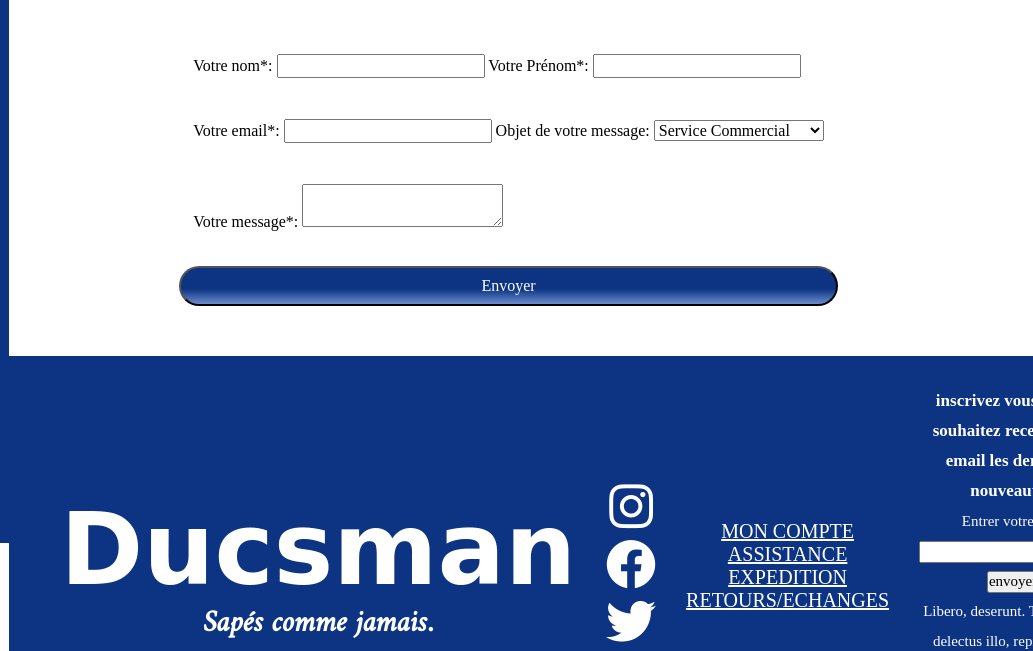
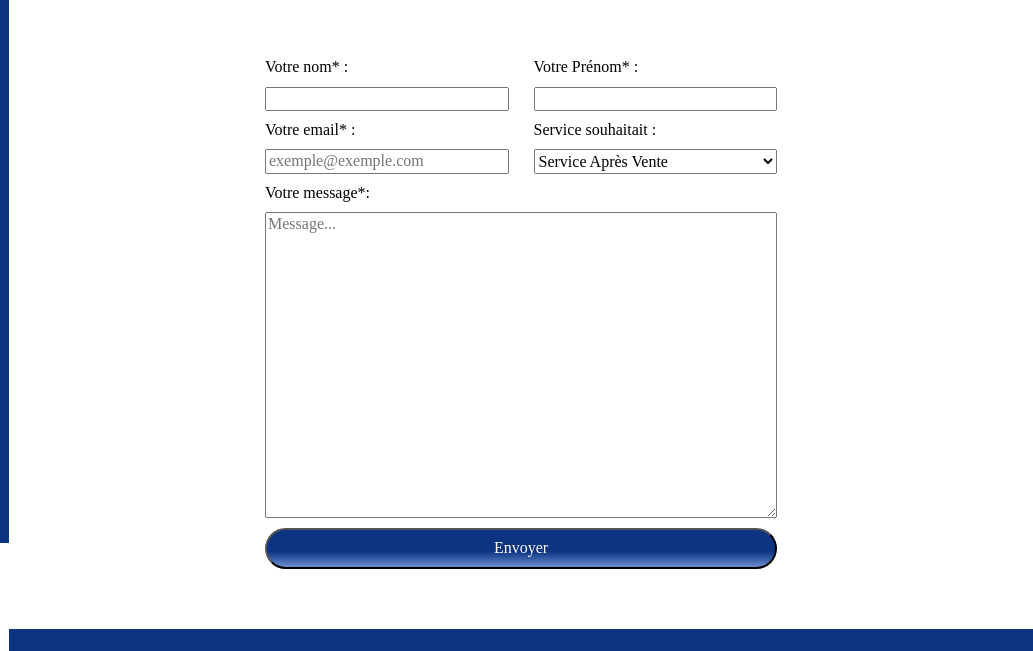
Before and after one commit to Thomas-Dulompont/Brief4-Simplon-DevInte-Val-1, a website built with Parcel: page contact.html in a window 1280 px wide. Shown: the part 257-908 px from the top of the page, 247-1280 px from the left. Built offline with nearby package versions, Linux system fonts and the light colour scheme; a web font is replaced by a local one.

Commit message:
Finition Formulaire

```diff
--- a/contact.html
+++ b/contact.html
@@ -45,34 +45,31 @@
   </header>
 
   <form class="formulaire" action="/" method="POST">
-      <fieldset>
-         <label for="name">Votre nom*:</label>
-          <input id="name" name="name" required>
 
-          <label for="first_name">Votre Prénom*:</label>
-          <input id="first_name" name="first_name" required>
-      </fieldset><br>
+        <label for="nom" id="text-nom">Votre nom* :</label>
+        <input id="nom" name="nom" required>
 
-      <fieldset>
-        <label for="email">Votre email*:</label>
-        <input id="email" name="email" required>
+        <label for="prenom" id="text-prenom">Votre Prénom* :</label>
+        <input id="prenom" name="prenom" required>
 
-        <label for="subject">Objet de votre message:</label>
-          <select id="subject" name="subject">
+        <label for="email" id="text-email">Votre email* :</label>
+        <input id="email" name="email" placeholder="exemple@exemple.com" required>
+
+        <label for="objet" id="text-objet">Service souhaitait :</label>
+          <select id="objet" name="objet">
             <optgroup label="Service concerné">
-              <option value="commercial">Service Commercial</option>
+              <option value="commercial">Service Après Vente</option>
               <option value="technique">Service Technique</option>
               <option value="other">Autres</option>
             </optgroup>
           </select>
-      </fieldset><br>
 
-      <fieldset>
-       <label for="message">Votre message*:</label>
-        <textarea id="message" name="message" required></textarea>
-      </fieldset><br>
-      <button type="submit">Envoyer</button>
-    </form>
+        <label for="message" id="text-message">Votre message*:</label>
+        <textarea id="message" name="message" placeholder="Message..." required></textarea>
+
+      <button id="envoyer" type="submit">Envoyer</button>
+
+  </form>
 
     <footer>
       <div class="footer">
@@ -106,6 +103,7 @@
       </div>
     </footer>
     <p class="copyright"> Copyright 2022 L'Equipe de choc</p>
+    </div>
 </body>
 
 </html>
--- a/scss/abstracts/_mixins.scss
+++ b/scss/abstracts/_mixins.scss
@@ -10,6 +10,9 @@
 
     h2 {
         font-family: 'Amiri', serif;
+    }
+    p {
+        font-family: 'Maitree', serif;
     }
 }
 
--- a/scss/components/_button.scss
+++ b/scss/components/_button.scss
@@ -31,3 +31,20 @@
 .more a:hover {
     @include button-hover;
 }
+
+// BUTTON FORMULAIRE
+
+button{
+    @include default;
+    padding: 9px 25px;
+    background: linear-gradient(0deg, rgba(107,140,206,1) 0%, rgba(107,140,206,1) 0%, rgba(12,52,131,1) 42%);
+    border-radius: 50px;
+    cursor: pointer;
+    transition: all 0.3 ease 0s;
+    color: $text-color;
+    justify-content: center;
+    font-family: 'Maitree', serif;
+    &:hover {
+        opacity: 0.9;
+    }
+}
--- a/scss/layout/_footer.scss
+++ b/scss/layout/_footer.scss
@@ -61,6 +61,7 @@
 
 
 .copyright {
+    font-family: 'Maitree', serif;
     margin: 0;
     width: 100%;
     text-align: center;
--- a/scss/layout/_formulaire.scss
+++ b/scss/layout/_formulaire.scss
@@ -1,51 +1,50 @@
 .formulaire{
+    width: 50%;
+    max-width: 800px;
+    margin: 60px auto;
     font-family: 'Maitree', serif;
-    margin-top: 6g0px;
     display: grid;
+    grid-template-columns: repeat(2, 1fr);
+    column-gap: 25px;
+    row-gap: 10px;
     justify-content: center;
-    grid-template-columns: repeat(2 1fr);
-    grid-template-rows: repeat(3 1fr);
-    gap: 25px;
     grid-template-areas:
-    "name first_name"
-    "email subject "
-    "message message";
-    #name{
-        grid-area: name;
+    "text-nom text-prenom"
+    "nom prenom"
+    "text-email text-objet"
+    "email objet"
+    "text-message text-message"
+    "message message"
+    "envoyer envoyer";
+    #text-nom {
+        grid-area: text-nom;
     }
-
-    #first_name{
-        grid-area: first_name;
+    #text-prenom {
+        grid-area: text-prenom;
     }
-
-    #email{
+    #nom {
+        grid-area: nom;
+    }
+    #prenom {
+        grid-area: prenom;
+    }
+    #text-email {
+        grid-area: text-email;
+    }
+    #text-objet {
+        grid-area: text-objet;
+    }
+    #email {
         grid-area: email;
     }
-
-    #subject{
-        grid-area: subject;
+    #objet {
+        grid-area: objet;
     }
-
-    #message{
+    #message {
         grid-area: message;
+        height: 300px;
+    }
+    #envoyer {
+        grid-area: envoyer;
     }
 }
-
-fieldset{
-    border: none;
-}
-
-button{
-    @include default;
-    padding: 9px 25px;
-    background: linear-gradient(0deg, rgba(107,140,206,1) 0%, rgba(107,140,206,1) 0%, rgba(12,52,131,1) 42%);    border-radius: 50px;
-    cursor: pointer;
-    transition: all 0.3 ease 0s;
-    color: $text-color;
-    justify-content: center;
-    font-family: 'Maitree', serif;
-
-    &hover{
-        background: linear-gradient(0deg, rgba(107,140,206,1) 0%, rgba(107,140,206,1) 0%, rgba(12,52,131,1) 42%);
-    }
-}
```
Also changed, not shown: scss/main.css, 1 other file.
